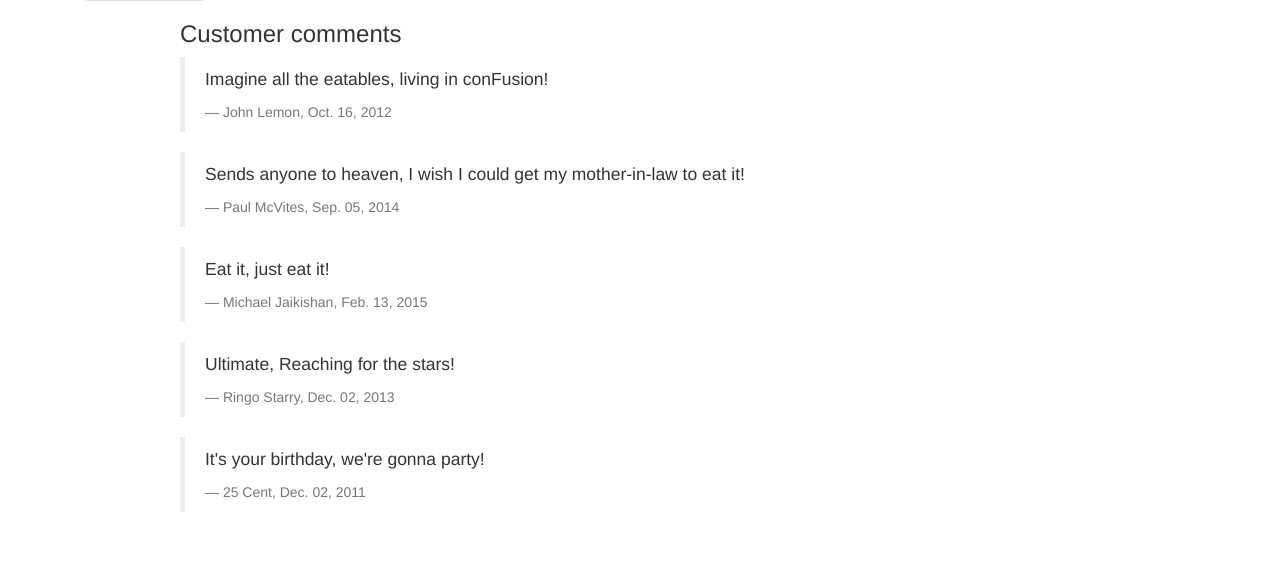
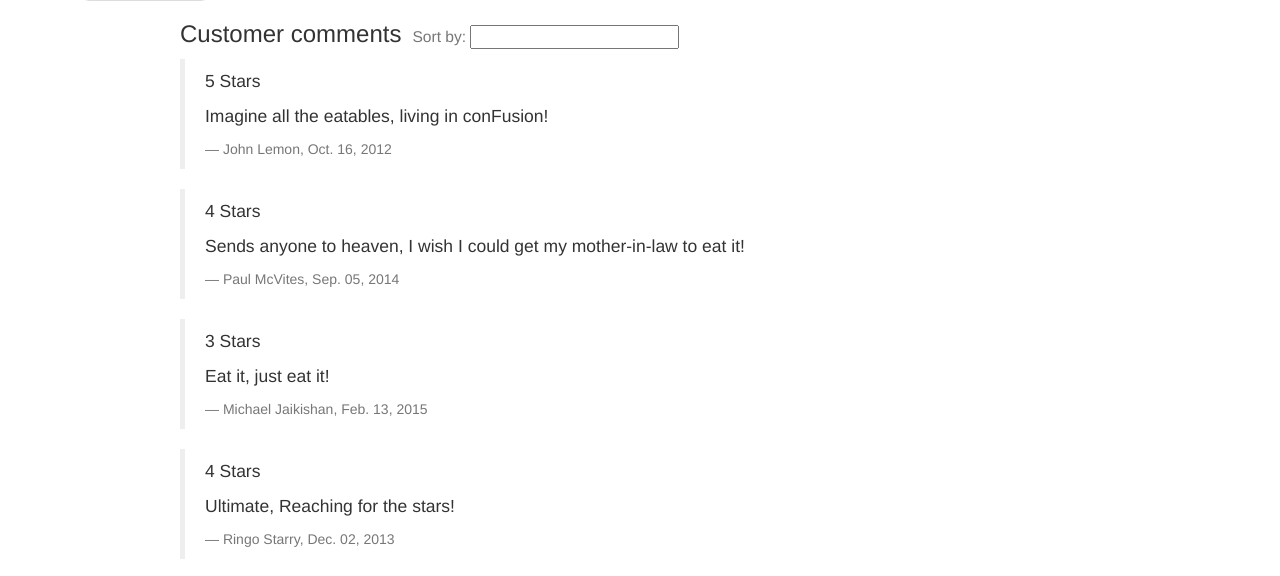
Before and after one commit to s-leroux/conFusion-web, a website: page app/dishdetail.html in a window 1280 px wide. Shown: the part 219-795 px from the top of the page. Drawn offline with nearby package versions, Linux system fonts and the light colour scheme.

Commit message:
Assignment 1 - Task 3

```diff
--- a/app/dishdetail.html
+++ b/app/dishdetail.html
@@ -48,8 +48,11 @@
 
             </div>
             <div class="col-xs-9 col-xs-offset-1">
-              <h3>Customer comments</h3>
-              <blockquote  ng-repeat="comment in ddCtrl.dish.comments">
+                <h3>Customer comments
+                  <small>&nbsp;Sort by: <input ng-model="orderProp"></small>
+                </h3>
+              <blockquote  ng-repeat="comment in ddCtrl.dish.comments | orderBy:orderProp">
+                <p>{{comment.rating}} Stars</p>
                 <p>{{comment.comment}}</p>
                 <footer>{{comment.author}}, {{comment.date | date:"MMM. dd, yyyy"}}</footer>
               </blockquote>
```
